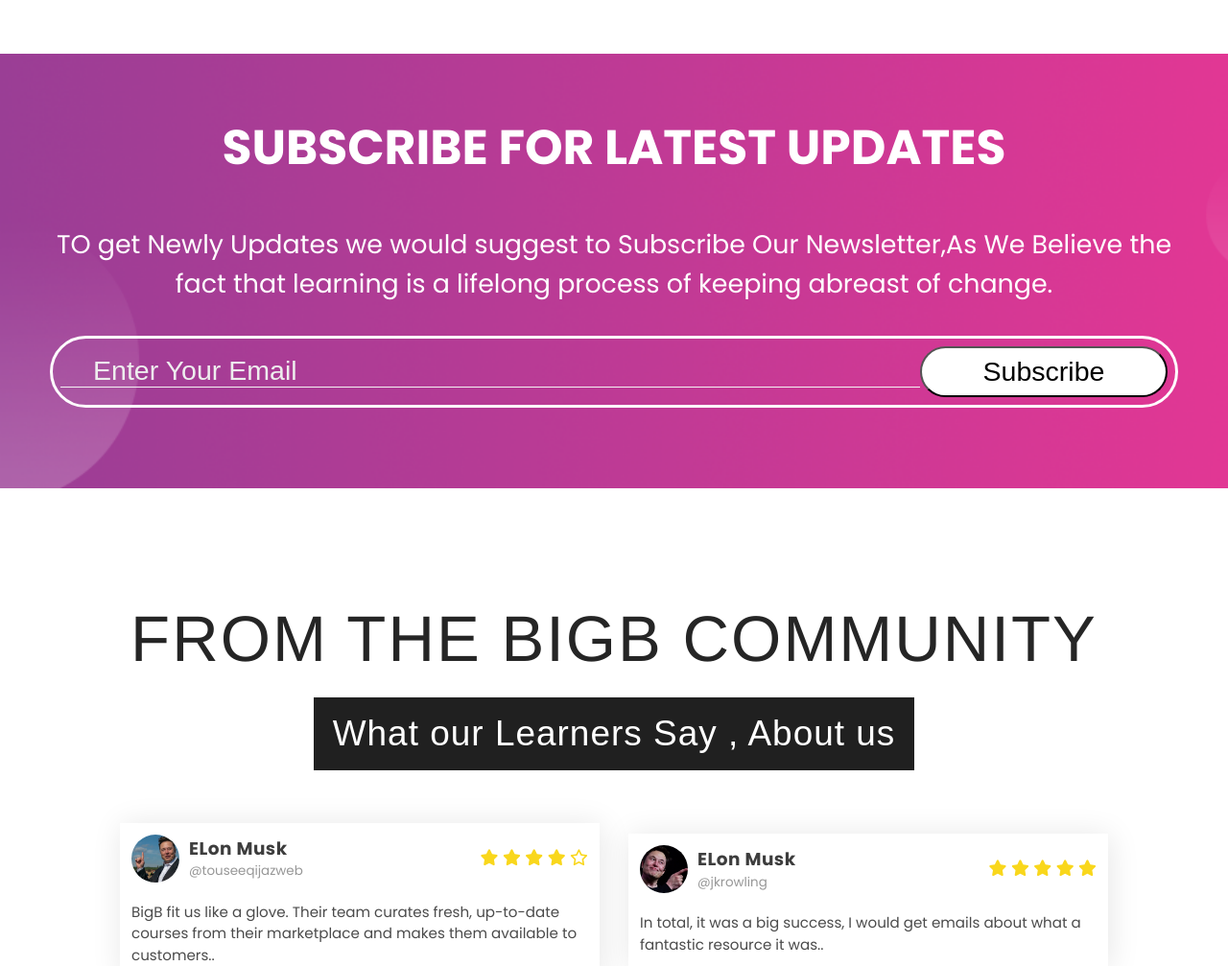
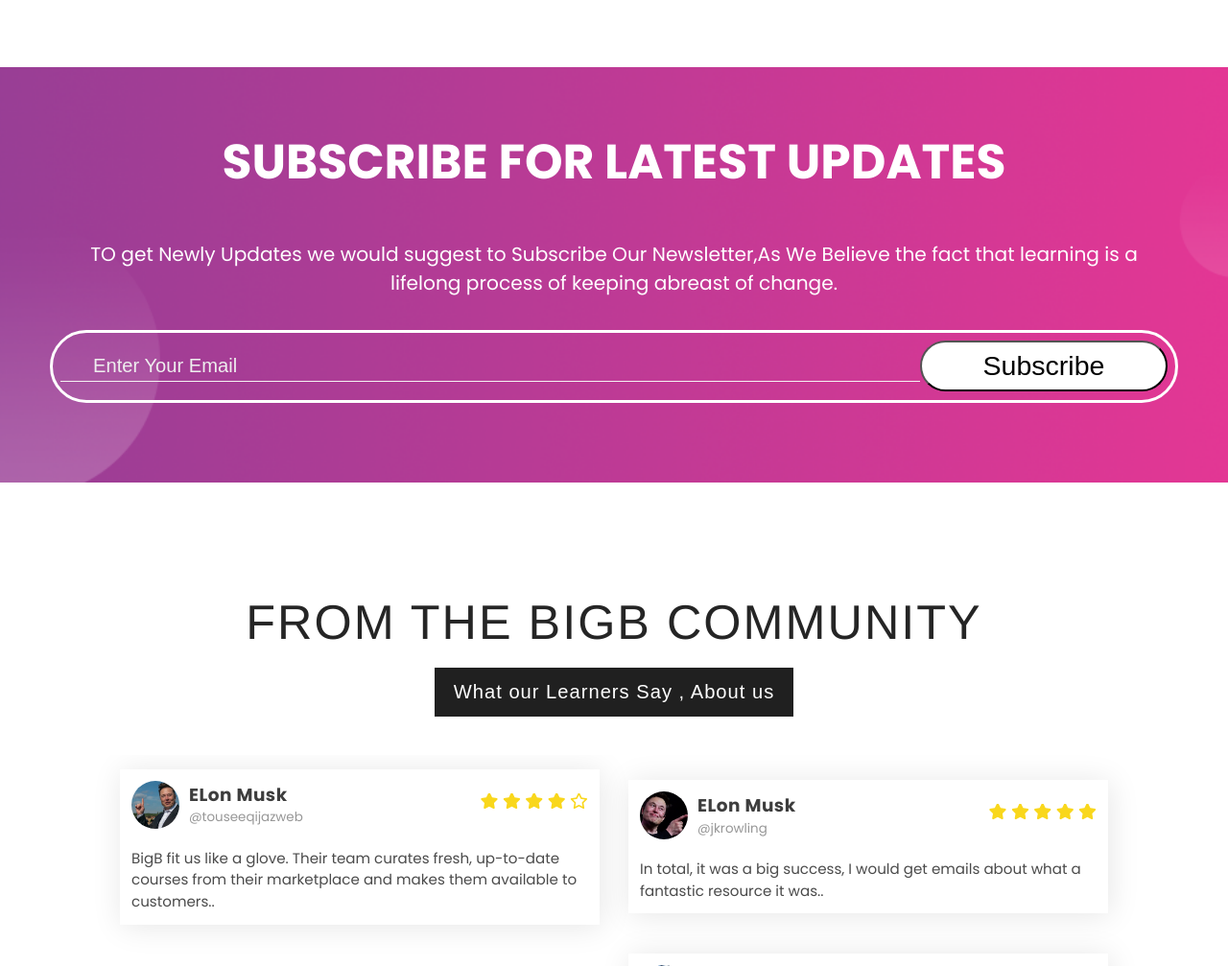
Before and after one commit to The-Shivam-garg/BigB-E-learn-Websit-e, a PHP site: page / in a window 1280 px wide. Shown: the part 3760-4767 px from the top of the page at 96% size. Run offline with PHP 8.4, Linux system fonts and the light colour scheme; some libraries are stand-ins or nearby versions.

Commit message:
fix responsiveness on mobile and tablet screen

```diff
--- a/css/responsive.css
+++ b/css/responsive.css
@@ -1,4 +1,5 @@
 @media screen and (min-width: 480px){
+
     .header-top-info .row div:first-child span{
         display: inline-block!important;
         margin-right: 1.5rem;
@@ -17,6 +18,21 @@
         grid-template-columns: repeat(2, 1fr);
         column-gap: 1rem;
     }
+    /* responsive */
+    .newsletter p{
+       font-size: 1.1rem;
+       width: 90%;
+    }
+    .newsletter form input[type="email"]{
+        font-size: 1.2rem;
+    }
+    .testimonial-heading span {
+        font-size: 1.8rem;
+    }
+    .testimonial-heading h1 {
+        font-size: 1.2rem;
+    }
+
 }
 
 
@@ -54,6 +70,17 @@
     footer .row{
         display: grid;
         grid-template-columns: repeat(2, 1fr);
+    }
+    /* responsive */
+    .newsletter p{
+        font-size: 1.2rem;
+        width: 90%;
+    }
+    .newsletter form input[type="email"]{
+        font-size: 1.2rem;
+    }
+    .testimonial-heading span {
+        font-size: 3rem;
     }
 }
 
@@ -145,6 +172,7 @@
     .skill .img-container img{
         margin-top: 2rem;
     }
+
 }
 
 @media screen and (min-width: 1200px){
--- a/style.css
+++ b/style.css
@@ -26,7 +26,9 @@
   padding: 0;
   margin: 0;
   box-sizing: border-box;
+  overflow-x: hidden;
 }
+
 
 body {
   font-family: "Poppins", sans-serif;
@@ -152,6 +154,7 @@ header .container {
   background-color: var(--darkTwo);
   border-radius: 3px;
   transition: 0.5s;
+  overflow-x: unset;
 }
 
 .bar::before,
@@ -285,6 +288,7 @@ header .container {
     display: flex;
   }
 
+
   .links {
     position: fixed;
     top: 0;
```
